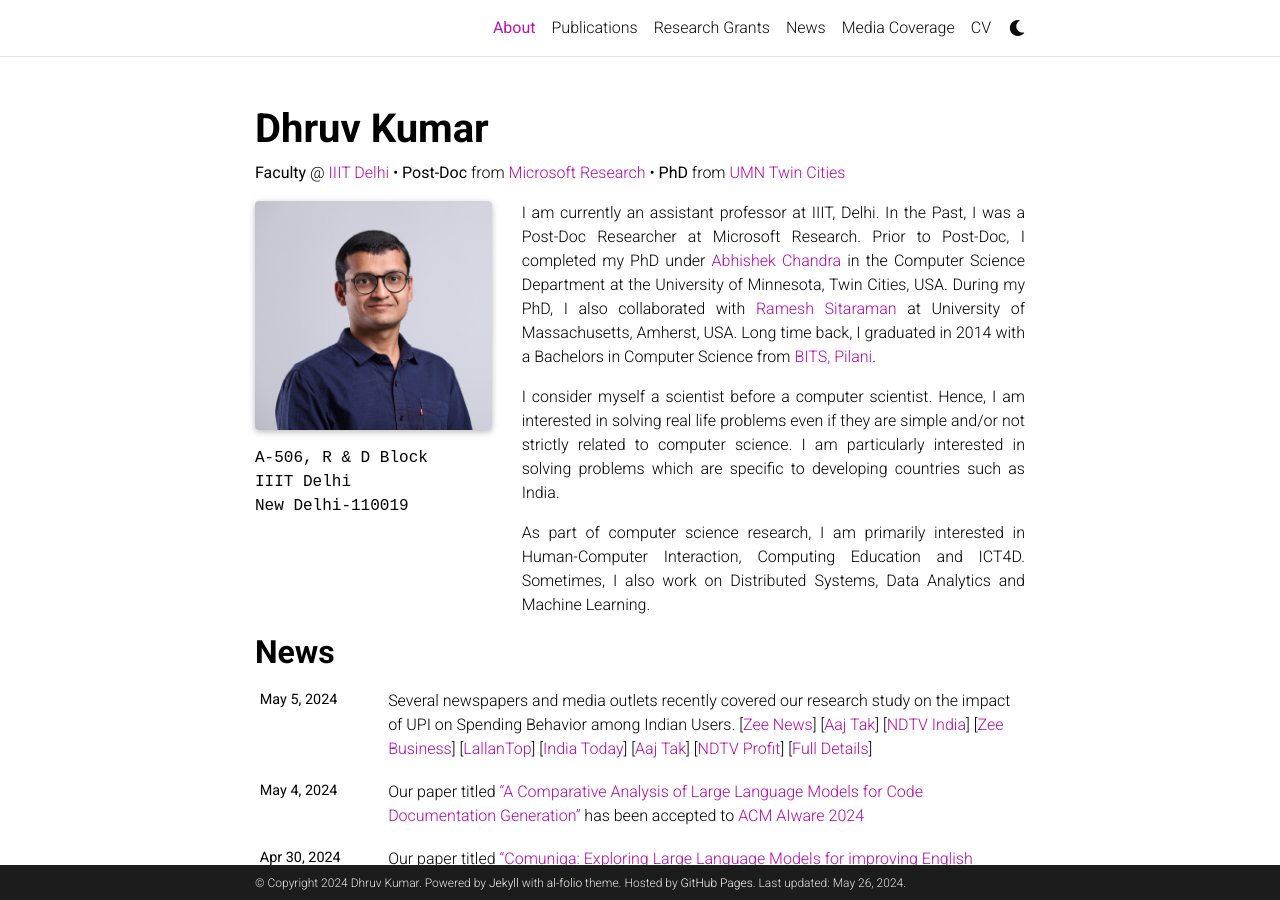
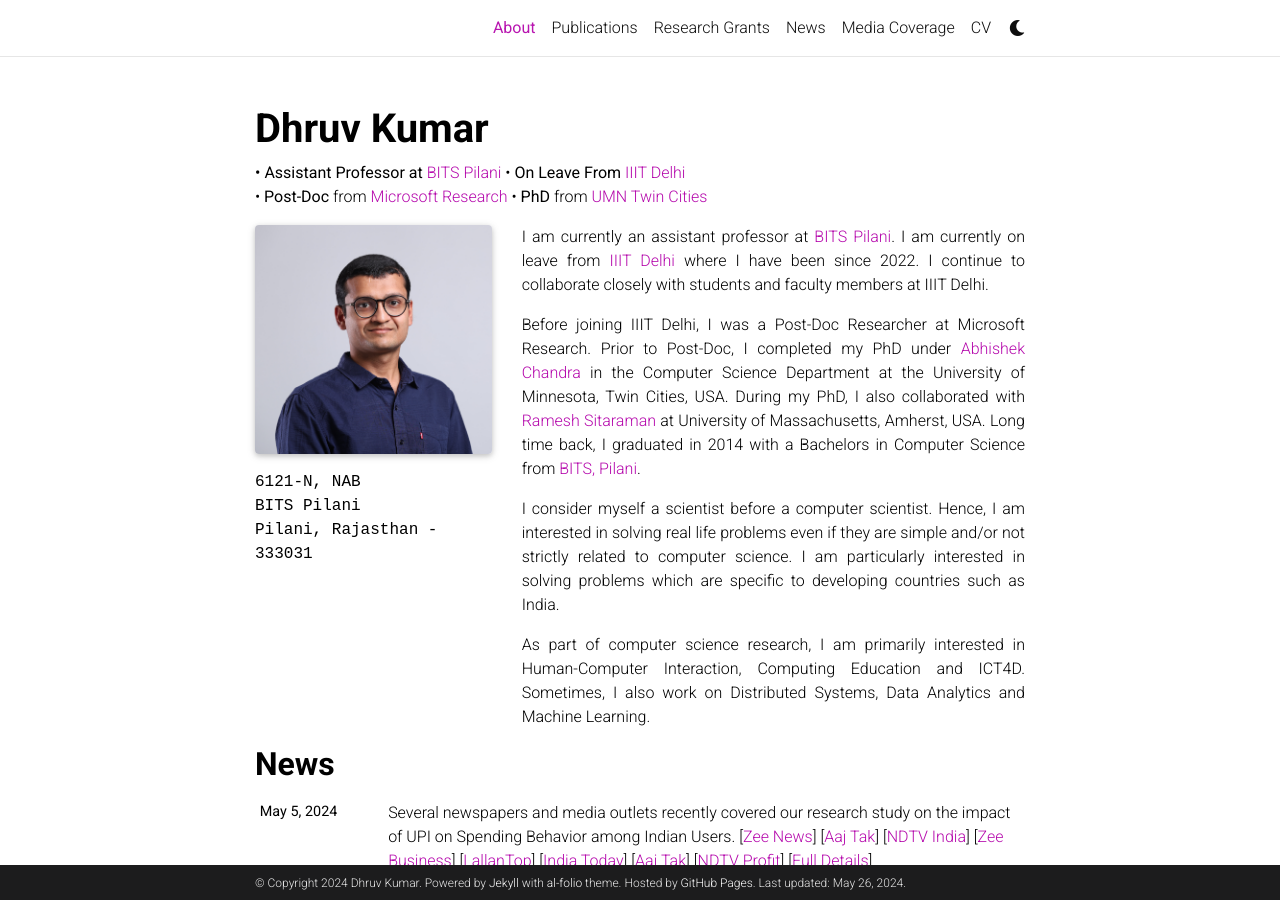
Before and after one commit to kudhru/kudhru.github.io, a Jekyll site: the page built from _pages/about.md, in a window 1280 px wide and 900 px high. Built offline with Jekyll 4.4.1, drawn with Linux system fonts in a browser that asks for light colours; full-size pictures stand in for the smaller copies a plugin makes; comment, search, counter and statistics services are not loaded; a style sheet for code colours, icons or effects is not loaded.

Commit message:
update affiliation

```diff
--- a/_pages/about.md
+++ b/_pages/about.md
@@ -2,25 +2,38 @@
 layout: about
 title: About
 permalink: /
-subtitle: <b>Faculty</b> @ <a href="https://iiitd.ac.in/">IIIT Delhi</a> &#x2022; <b>Post-Doc</b> from <a href="https://www.microsoft.com/en-us/research/lab/microsoft-research-india/">Microsoft Research</a> &#x2022; <b>PhD</b> from <a href="https://cse.umn.edu/cs">UMN Twin Cities</a>
+subtitle:
+  <b> &#x2022; </b> <b>Assistant Professor at </b> <a href="https://www.bits-pilani.ac.in/pilani/">BITS
+  Pilani</a> &#x2022; <b>On Leave From</b> <a href="https://iiitd.ac.in/">IIIT Delhi</a> <br/>
+  &#x2022; <b>Post-Doc</b> from <a href="https://www.microsoft.
+  com/en-us/research/lab/microsoft-research-india/">Microsoft Research</a> &#x2022; <b>PhD</b> from <a href="https://cse.umn.edu/cs">UMN Twin Cities</a>
 
 profile:
   align: right
   image: prof_pic_cropped.jpeg
   image_circular: false # crops the image to make it circular
   address: >
-    <p>A-506, R & D Block</p>
-    <p>IIIT Delhi</p>
-    <p>New Delhi-110019</p>
+    <p>6121-N, NAB</p>
+    <p>BITS Pilani</p>
+    <p>Pilani, Rajasthan - 333031</p>
 
 news: true  # includes a list of news items
 selected_papers: true # includes a list of papers marked as "selected={true}"
 social: true  # includes social icons at the bottom of the page
 ---
 
-<!-- I am currently an assistant professor at [IIIT Delhi](https://iiitd.ac.in/). In the Past, I was a Post-Doc Researcher at [Microsoft Research](https://www.microsoft.com/en-us/research/lab/microsoft-research-india/). Prior to Post-Doc, I completed my PhD under [Abhishek Chandra](https://www-users.cse.umn.edu/~chandra/) in the [Computer Science Department](https://cse.umn.edu/cs) at the [University of Minnesota, Twin Cities](https://twin-cities.umn.edu/). During my PhD, I also collaborated with [Ramesh Sitaraman](https://groups.cs.umass.edu/ramesh/) at [University of Massachusetts, Amherst](https://www.umass.edu/). Long time back, I graduated in 2014 with a Bachelors in Computer Science from [BITS,Pilani](https://www.bits-pilani.ac.in/pilani/). -->
+<!-- I am currently an assistant professor at [BITS Pilani](https://www.bits-pilani.ac.in/pilani/). I am
+currently on leave from [IIIT
+Delhi](https://iiitd.ac.in/) where I am still part of the faculty from 2022 to 2024. In the
+Past, I was a Post-Doc Researcher at [Microsoft Research](https://www.microsoft.com/en-us/research/lab/microsoft-research-india/). Prior to Post-Doc, I completed my PhD under [Abhishek Chandra](https://www-users.cse.umn.edu/~chandra/) in the [Computer Science Department](https://cse.umn.edu/cs) at the [University of Minnesota, Twin Cities](https://twin-cities.umn.edu/). During my PhD, I also collaborated with [Ramesh Sitaraman](https://groups.cs.umass.edu/ramesh/) at [University of Massachusetts, Amherst](https://www.umass.edu/). Long time back, I graduated in 2014 with a Bachelors in Computer Science from [BITS,Pilani](https://www.bits-pilani.ac.in/pilani/). -->
 
-I am currently an assistant professor at IIIT, Delhi. In the Past, I was a Post-Doc Researcher at Microsoft Research. Prior to Post-Doc, I completed my PhD under [Abhishek Chandra](https://www-users.cse.umn.edu/~chandra/) in the Computer Science Department at the University of Minnesota, Twin Cities, USA. During my PhD, I also collaborated with [Ramesh Sitaraman](https://groups.cs.umass.edu/ramesh/) at University of Massachusetts, Amherst, USA. Long time back, I graduated in 2014 with a Bachelors in Computer Science from [BITS, Pilani](https://www.bits-pilani.ac.in/pilani/).
+I am currently an assistant professor at [BITS Pilani](https://www.bits-pilani.ac.in/pilani/). I am
+currently on leave from [IIIT Delhi](https://iiitd.ac.in/) where I have been since 2022. I continue to
+collaborate closely with students and faculty members at IIIT Delhi.
+
+Before joining IIIT Delhi, I was a Post-Doc Researcher at Microsoft Research. Prior to Post-Doc, I
+completed my PhD
+under [Abhishek Chandra](https://www-users.cse.umn.edu/~chandra/) in the Computer Science Department at the University of Minnesota, Twin Cities, USA. During my PhD, I also collaborated with [Ramesh Sitaraman](https://groups.cs.umass.edu/ramesh/) at University of Massachusetts, Amherst, USA. Long time back, I graduated in 2014 with a Bachelors in Computer Science from [BITS, Pilani](https://www.bits-pilani.ac.in/pilani/).
 
 I consider myself a scientist before a computer scientist. Hence, I am interested in solving real life problems even if they are simple and/or not strictly related to computer science. I am particularly interested in solving problems which are specific to developing countries such as India.
 
```
